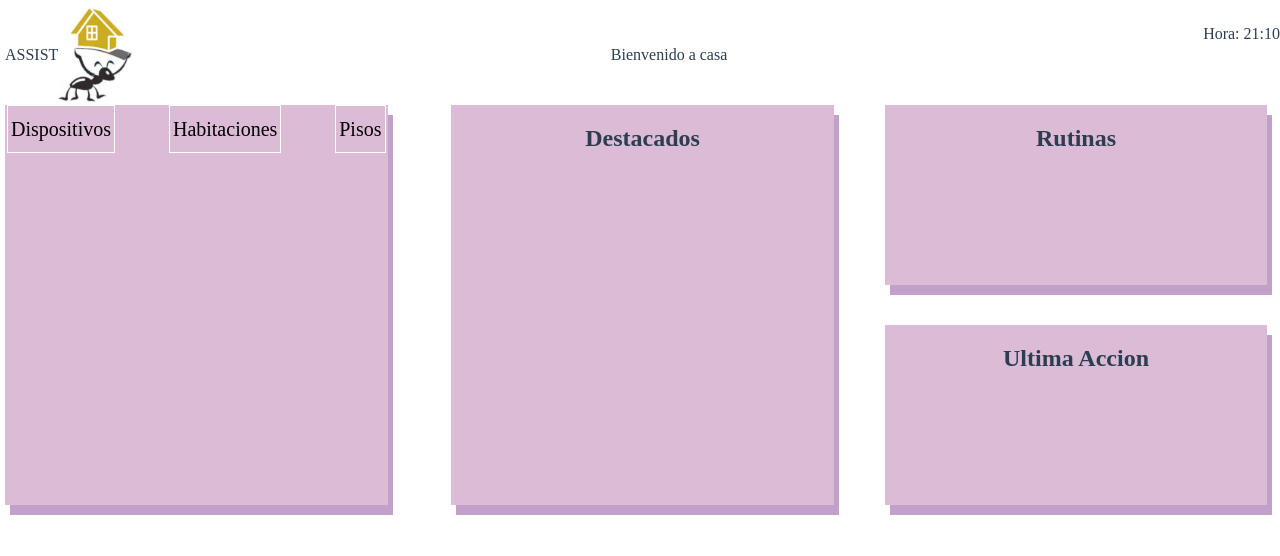
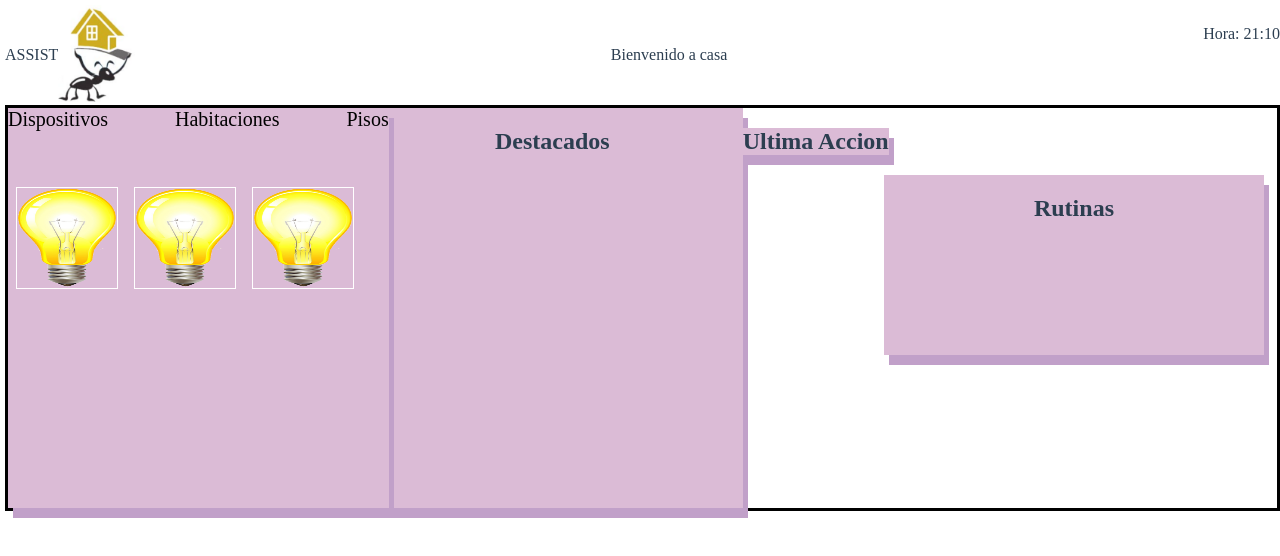
Before and after one commit to prausela/assist-ant, a Vue app: page / in a window 1280 px wide. Shown: the top 556 px of the page. Built offline with nearby package versions, Linux system fonts and the light colour scheme; some icons are missing.

Commit message:
refactor

```diff
--- a/src/components/body/Body.vue
+++ b/src/components/body/Body.vue
@@ -1,38 +1,11 @@
 <template>
 	<div class="columns">
+      <Devices/>
 
-  		<div class="tabs">
-
-        <div class="devices" @click="pressedButton">Dispositivos</div>
-        <table v-if="verBotones" class="devices-list">
-
-            <img class="card-icon" src="@/assets/lb-on.png">
-            <img class="card-icon" src="@/assets/lb-on.png">
-            <img class="card-icon" src="@/assets/lb-on.png">
-
-<!--             <img class="card-icon" src="@/assets/bedroom.PNG">
- --><!--             <img class="card-icon" src="@/assets/cocina.PNG">
- -->
-
-        </table>
-        <div class="hab" @click="pressedButton">Habitaciones</div>
-        <div class="floors" @click="pressedButton">Pisos</div>
-
-  			<!-- <button class="tab" @click="pressedButton">Dispositivos</button>
-
-				<table v-if="verBotones" class="devices">
-  					<button class="button">
-  						<img class="card-icon" src="@/assets/lb-on.png">
-  					</button>
-  					<button>d2</button>
-  					<button>d3</button>
-				</table>
-  			<button class="tab" onclick="openDev(event,'dev')">Pisos</button>
-  			<button class="tab" onclick="openDev(event,'dev')">Habitaciones</button>	 -->
-  		</div>
   		<div class="favourite">
   			<h2>Destacados</h2>
   		</div>
+      <div id="history-routines">
         <div class="history">
         <h2>Ultima Accion</h2>
         </div>
@@ -40,105 +13,36 @@
           <h2>Rutinas</h2>
         </div>
       </div>
+	</div>
 </template>
 
  <script>
+ import Devices from "./Devices.vue"
  export default {
 
   name: 'Body',
   components: {
-
+  	Devices
   },
   data () {
     return {
-    	test:"hola",
-    	verBotones: false
     }
   },
-  methods:{
-  	pressedButton(){
-  		this.verBotones = !this.verBotones
-  	}
-  }
+
 }
 </script>
 
 <!-- si la tab no esta seleccionada    background-color:  rgb(193, 160, 201);
  -->
 <style lang="css" scoped>
-.card-icon{
-  display: row;
-  border: 1px solid white;
-margin: 8px;
-width: 100px;
-  height: 100px;
 
-}
-
-.devices-list{
-  position: absolute;
-  margin-top: 20%;
-  height: 80%;
-  width: 100%;
-  background-color: rgb(219, 187, 214);
-  display: inline;
-
-  text-align: left;
-}
-
-.floors{
-  border: 1px solid white;
-  height: 10%;
-  display: flex;
-  align-items: center;
-  margin-right: 2px;
-    padding: 3px;
-
-
-}
-.devices{
-    border: 1px solid white;
-
-      height: 10%;
-    margin-left: 2px;
-   display: flex;
-    align-items: center;
-      padding: 3px;
-
-
-}
-.hab{
-    border: 1px solid white;
-
-  height: 10%;
-  display: flex;
-  align-items: center;
-    padding: 3px;
-
-
-}
-
-.tabs{
-    justify-content: space-between;
-  font-size: 20px;
-  color:black;
-  display: flex;
-  flex-direction:row;
-  width: 30%;
-  height:400px;
-  background-color:  rgb(219, 187, 214);
-  position: absolute;
-  box-shadow: 5px 10px rgb(193, 160, 201);
-}
 
 
 
 .columns{
-    content: "";
-    display:table;
-    clear: both;
-    border-width: 3px;
-    border-color: black;
+    display:flex;
+    flex-direction: row;
+    border: 3px solid black;
     height: 400px;
     position: relative;
     font-family: My Happy Ending;
@@ -151,8 +55,6 @@ width: 100px;
 	height:400px;
 	float: center;
 	background-color:  rgb(219, 187, 214);
-	position: absolute;
-	left:35%;
 	box-shadow: 5px 10px rgb(193, 160, 201);
 }
 
@@ -167,13 +69,11 @@ width: 100px;
 
 
 }
+#history-routines{
+  /*display: flex;*/
+}
 .history{
-	width: 30%;
-	height:180px;
 	background-color:  rgb(219, 187, 214);
-	position: absolute;
-	left:69%;
-	bottom: 0px;
 	box-shadow: 5px 10px rgb(193, 160, 201);
 }
 
--- /dev/null
+++ b/src/components/body/Devices.vue
@@ -0,0 +1,123 @@
+<template>
+	<div id="devices">
+		<div class="tabs">
+
+	        <div class="devices-tab" @click="pressedButton">Dispositivos</div>
+	        <div class="hab-tab" @click="pressedButton">Habitaciones</div>
+	        <div class="floors-tab" @click="pressedButton">Pisos</div>
+
+
+	  			<!-- <button class="tab" @click="pressedButton">Dispositivos</button>
+
+					<table v-if="verBotones" class="devices">
+	  					<button class="button">
+	  						<img class="card-icon" src="@/assets/lb-on.png">
+	  					</button>
+	  					<button>d2</button>
+	  					<button>d3</button>
+					</table>
+	  			<button class="tab" onclick="openDev(event,'dev')">Pisos</button>
+	  			<button class="tab" onclick="openDev(event,'dev')">Habitaciones</button>	 -->
+	  	</div>
+	    <div v-if="verBotones" class="devices-list">
+
+	        <img class="card-icon" src="@/assets/lb-on.png">
+	        <img class="card-icon" src="@/assets/lb-on.png">
+	        <img class="card-icon" src="@/assets/lb-on.png">
+
+	<!--             <img class="card-icon" src="@/assets/bedroom.PNG">
+	--><!--             <img class="card-icon" src="@/assets/cocina.PNG">
+	-->
+
+	    </div>
+	</div>
+</template>
+
+<script>
+export default {
+
+  name: 'Devices',
+
+  data () {
+    return {
+    	verBotones: true
+    }
+  },
+  methods:{
+  	pressedButton(){
+  		this.verBotones = !this.verBotones
+  	}
+  }
+}
+</script>
+
+<style lang="css" scoped>
+#devices{
+	display: flex;
+	flex-direction: column;
+}
+.card-icon{
+  display: row;
+  border: 1px solid white;
+  margin: 8px;
+  width: 100px;
+  height: 100px;
+
+}
+
+.devices-list{
+  position: relative;
+  margin-top: 20%;
+  height: 80%;
+  width: 100%;
+  background-color: rgb(219, 187, 214);
+  display: inline;
+
+  text-align: left;
+}
+
+.floors{
+  border: 1px solid white;
+  height: 10%;
+  display: flex;
+  align-items: center;
+  margin-right: 2px;
+    padding: 3px;
+
+
+}
+.devices{
+    border: 1px solid white;
+
+      height: 10%;
+    margin-left: 2px;
+   display: flex;
+    align-items: center;
+      padding: 3px;
+
+
+}
+.hab{
+    border: 1px solid white;
+
+  height: 10%;
+  display: flex;
+  align-items: center;
+    padding: 3px;
+
+
+}
+
+.tabs{
+    justify-content: space-between;
+  font-size: 20px;
+  color:black;
+  display: flex;
+  flex-direction:row;
+  width: 30%;
+  height:400px;
+  background-color:  rgb(219, 187, 214);
+  position: absolute;
+  box-shadow: 5px 10px rgb(193, 160, 201);
+}
+</style>
```
Lines whose indentation alone changed are shown as unchanged.
